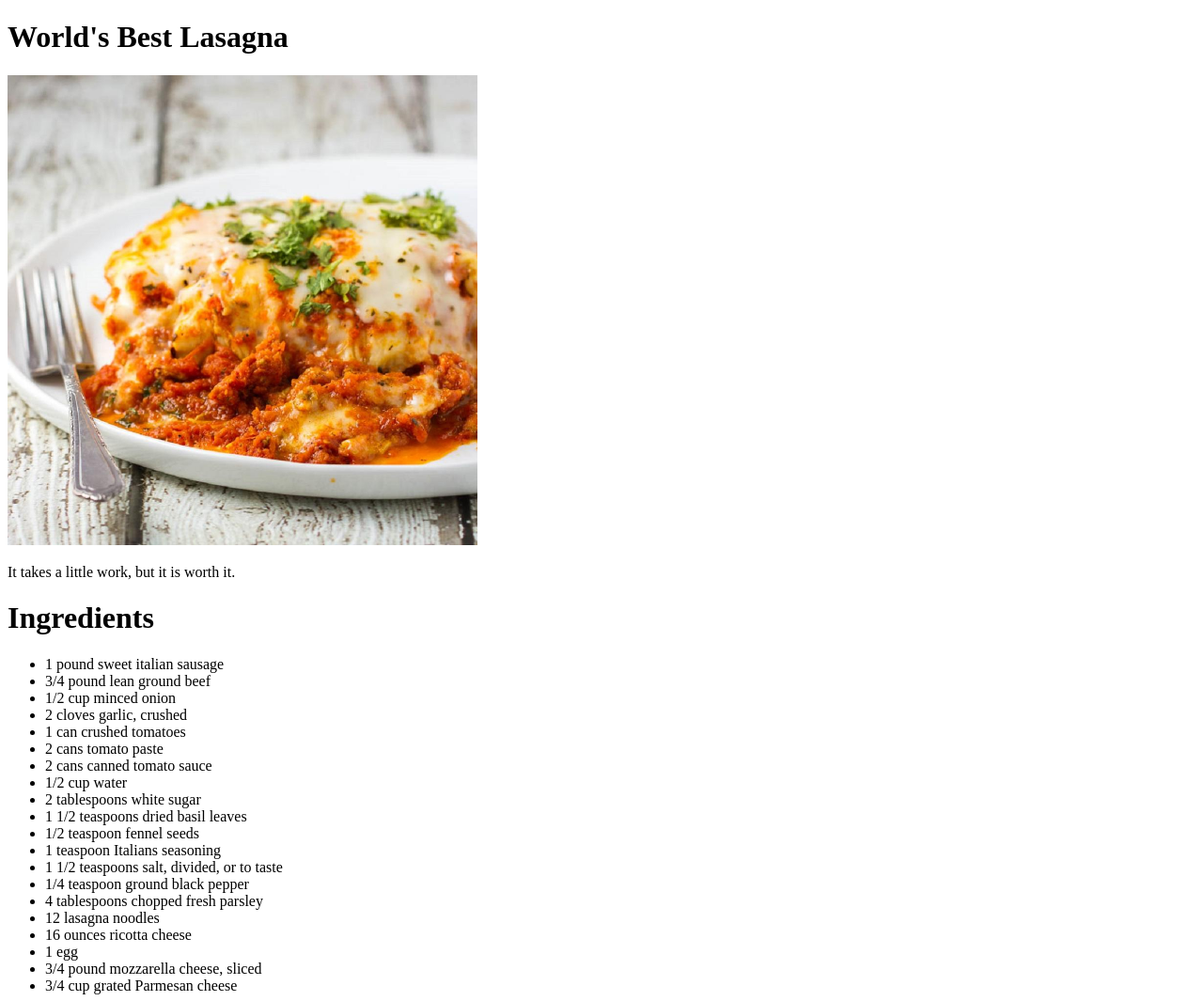
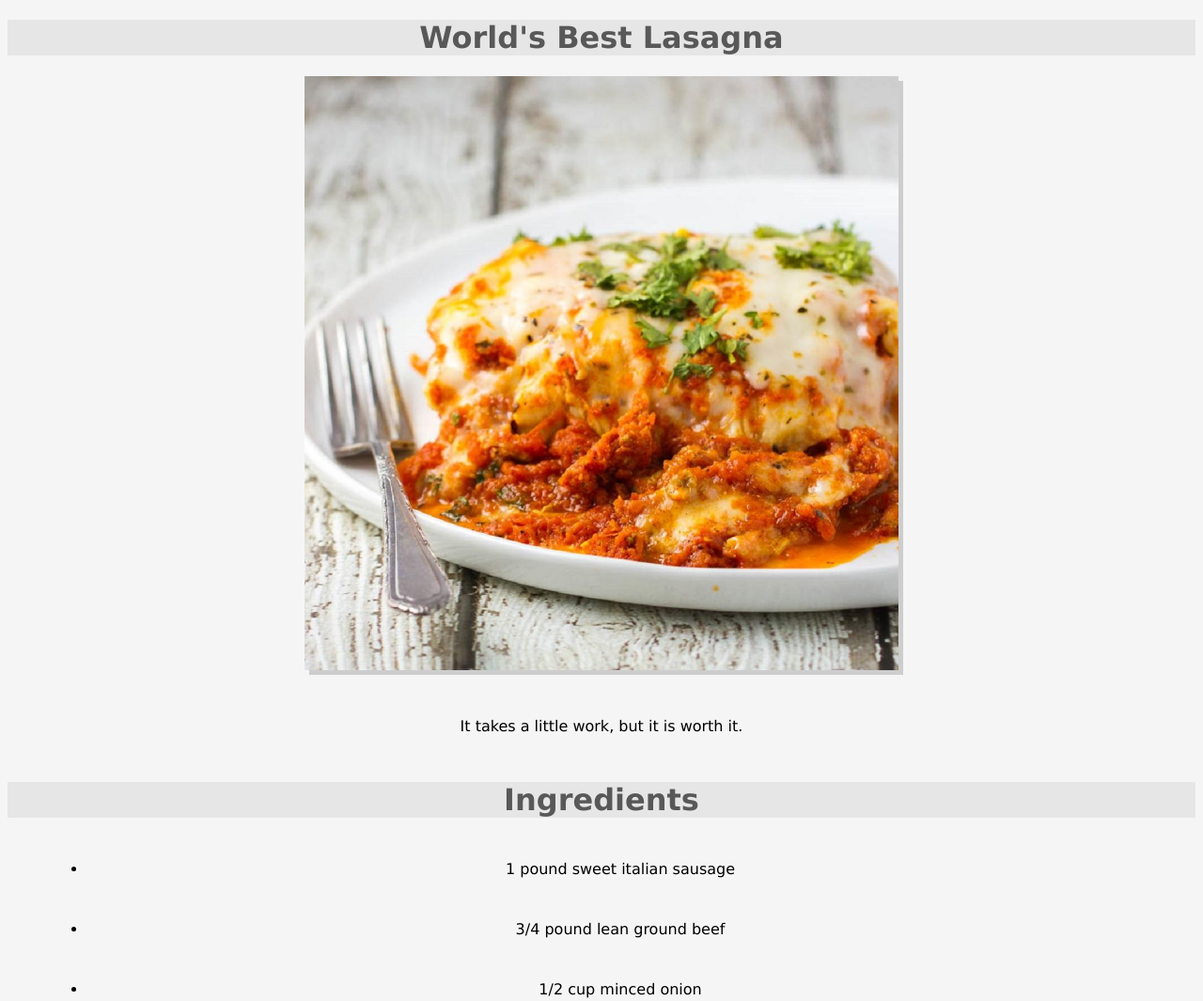
Before and after one commit to Keep-Pounding/odin-recipes, a plain HTML site: page recipes/lasagna.html in a window 1280 px wide. Shown: the top 1065 px of the page at 94% size. Drawn offline with Linux system fonts and the light colour scheme.

Commit message:
Added CSS to pages.

```diff
--- a/recipes/lasagna.html
+++ b/recipes/lasagna.html
@@ -10,7 +10,7 @@
         <title>World's Best Lasagna</title>
         <meta name="description" content="">
         <meta name="viewport" content="width=device-width, initial-scale=1">
-        <link rel="stylesheet" href="">
+        <link rel="stylesheet" href="style.css">
     </head>
     <body>
         <!--[if lt IE 7]>
@@ -21,7 +21,7 @@
 
         <h1>World's Best Lasagna</h1>
 
-        <img src="./lasagna.jpg" alt="This is an image of the world's best lasagna." width="500" height="auto">
+        <img src="./lasagna.jpg" alt="This is an image of the world's best lasagna." width="500" height="auto" class="image">
 
         <p>It takes a little work, but it is worth it.</p>
 
--- /dev/null
+++ b/recipes/style.css
@@ -0,0 +1,29 @@
+html  {
+    background-color: #f5f5f5;
+    background-size: cover;
+    color: black;
+    text-align: center;
+    font-family: "Verdana", "Helvetica", sans-serif;
+}
+
+h1 {
+    text-align: center;
+    background-color: #e6e6e6;
+    color: rgba(0, 0, 0, 0.616);
+}
+
+.image {
+    display: block;
+    margin-left: auto;
+    margin-right: auto;
+    width: 50%;
+    box-shadow: 5px 5px rgba(0, 0, 0, 0.164);
+}
+
+li {
+    margin: 45px;
+}
+
+p {
+    margin: 50px;
+}
--- a/style.css
+++ b/style.css
@@ -19,7 +19,7 @@ html  {
 
 .page-title {
     text-align: center;
-    font-size: 80px;
+    font-size: 60px;
 }
 
 .recipe-list {
@@ -30,7 +30,7 @@ html  {
 ul,
 li {
     list-style-type: none;
-    margin: 100px 0;
+    margin: 50px 0;
     font-weight: bold;
 }
 
```
Also changed, not shown: recipes/muffins.html (+2 -2 lines), recipes/wings.html (+2 -2 lines), 3 other files.
